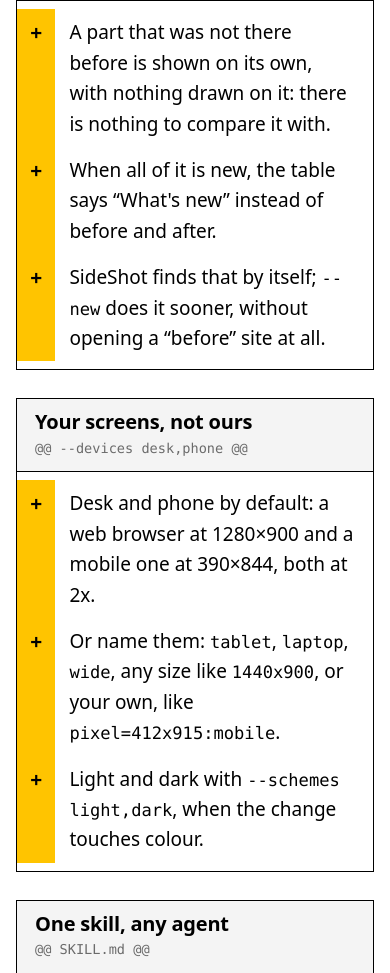
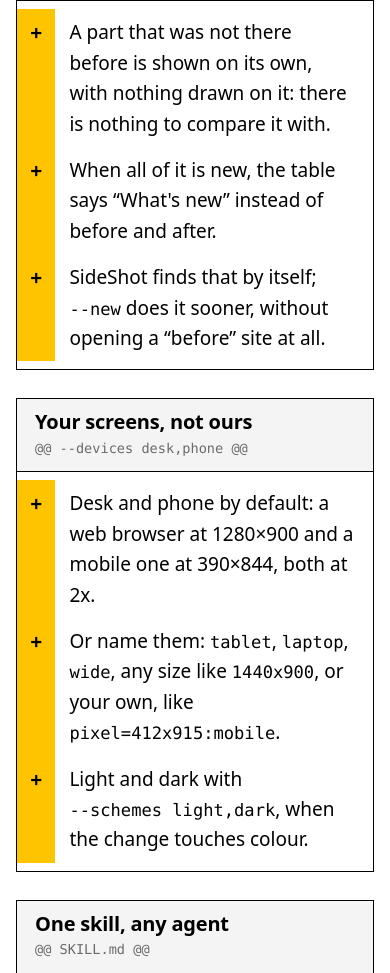
Before and after one commit to victorsaly/skills, an Astro site: page /sideshot in a window 390 px wide. Shown: the part 3995-4968 px from the top of the page. Built offline with nearby package versions, Linux system fonts and the light colour scheme; Astro itself is replaced by a stand-in of ours; a web font is replaced by a local one.

Commit message:
fix(sideshot): a flag in a hunk's list stays on one line, so --new is not broken after its dashes on a phone
Co-Authored-By: Claude Opus 5.5 <noreply@anthropic.com>

```diff
--- a/src/pages/sideshot.astro
+++ b/src/pages/sideshot.astro
@@ -618,6 +618,10 @@ const data = [
     color: var(--mark-ink);
     background: var(--mark);
   }
+  /* A flag is one word: --new broken after its dashes on a phone reads as two. */
+  .adds code {
+    white-space: nowrap;
+  }
   /* A removed line: what SideShot takes off your hands, in the diff's grey, never marigold. */
   .adds li.del {
     max-width: none;
```
